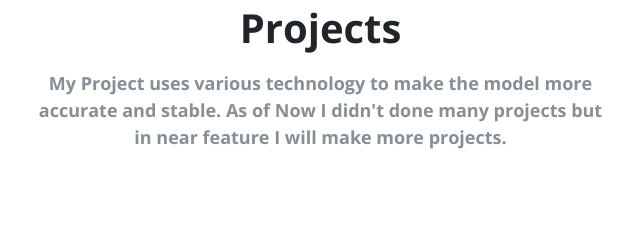
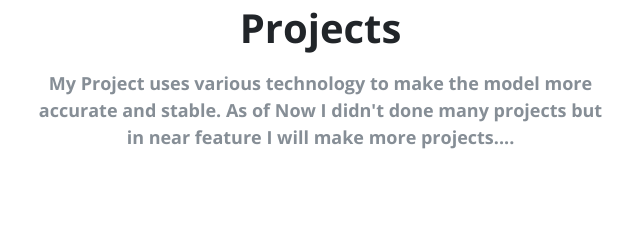
Before and after one commit to supriya-Gunisetty/codsoft_taskno1, a plain HTML site: page Project.html in a window 1280 px wide. Shown: the part 337-577 px from the top of the page, 615-1255 px from the left. Drawn offline with nearby package versions, Linux system fonts and the light colour scheme; a web font is replaced by a local one.

Commit message:
second commit

```diff
--- a/Project.html
+++ b/Project.html
@@ -51,7 +51,7 @@
                         <div class="col-lg-6 col-md-6 project-heading">
                           <h1 class = "P-heading">Projects</h1>
                           <p class="p-text">My Project uses various technology to make the model more accurate and stable. As of
-                            Now I didn't done many projects but in near feature I will make more projects.
+                            Now I didn't done many projects but in near feature I will make more projects....
                           </p>
 
                         </div>
```
